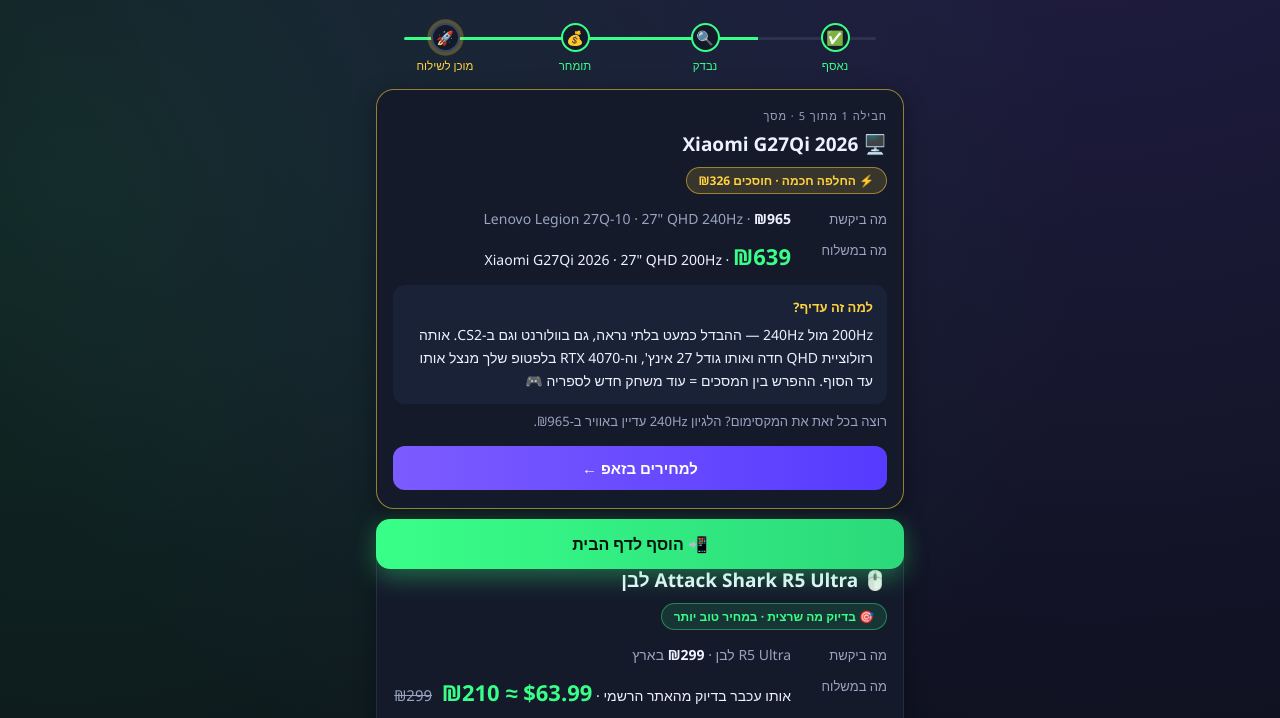
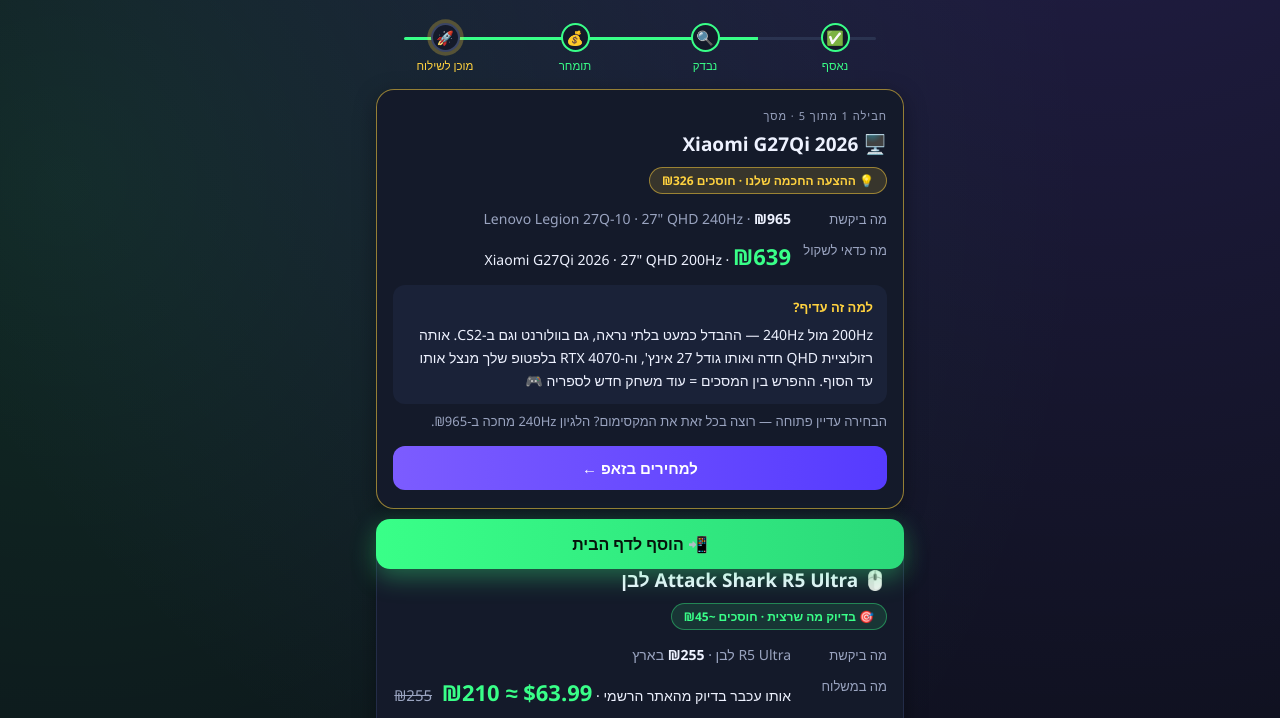
Before and after one commit to kazmikidev-afk/kazmikidev-afk.github.io, a plain HTML site: page avi-setup/index.html in a window 1280 px wide. Shown: the part 215-933 px from the top of the page. Drawn offline with Linux system fonts and the light colour scheme.

Commit message:
avi-setup: open monitor choice, current Israel mouse price

```diff
--- a/avi-setup/index.html
+++ b/avi-setup/index.html
@@ -105,13 +105,13 @@
   <div class="card sub-border">
     <div class="pkg">חבילה 1 מתוך 5 · מסך</div>
     <h2>🖥️ Xiaomi G27Qi 2026</h2>
-    <span class="badge swap">⚡ החלפה חכמה · חוסכים ₪326</span>
+    <span class="badge swap">💡 ההצעה החכמה שלנו · חוסכים ₪326</span>
     <div class="row"><div class="k">מה ביקשת</div><div class="was">Lenovo Legion 27Q-10 · 27" QHD 240Hz · <b>₪965</b></div></div>
-    <div class="row"><div class="k">מה במשלוח</div><div>Xiaomi G27Qi 2026 · 27" QHD 200Hz · <span class="price">₪639</span></div></div>
+    <div class="row"><div class="k">מה כדאי לשקול</div><div>Xiaomi G27Qi 2026 · 27" QHD 200Hz · <span class="price">₪639</span></div></div>
     <div class="why"><span class="t">למה זה עדיף?</span>
       200Hz מול 240Hz — ההבדל כמעט בלתי נראה, גם בוולורנט וגם ב-CS2. אותה רזולוציית QHD חדה ואותו גודל 27 אינץ', וה-RTX 4070 בלפטופ שלך מנצל אותו עד הסוף. ההפרש בין המסכים = עוד משחק חדש לספריה 🎮
     </div>
-    <div class="note-line">רוצה בכל זאת את המקסימום? הלגיון 240Hz עדיין באוויר ב-₪965.</div>
+    <div class="note-line">הבחירה עדיין פתוחה — רוצה בכל זאת את המקסימום? הלגיון 240Hz מחכה ב-₪965.</div>
     <a class="buy" href="https://www.zap.co.il/model.aspx?modelid=1237246">למחירים בזאפ ←</a>
   </div>
 
@@ -119,9 +119,9 @@
   <div class="card">
     <div class="pkg">חבילה 2 מתוך 5 · עכבר</div>
     <h2>🖱️ Attack Shark R5 Ultra לבן</h2>
-    <span class="badge same">🎯 בדיוק מה שרצית · במחיר טוב יותר</span>
-    <div class="row"><div class="k">מה ביקשת</div><div class="was">R5 Ultra לבן · <b>₪299</b> בארץ</div></div>
-    <div class="row"><div class="k">מה במשלוח</div><div>אותו עכבר בדיוק מהאתר הרשמי · <span class="price">$63.99 ≈ ₪210</span> <span class="old-price">₪299</span></div></div>
+    <span class="badge same">🎯 בדיוק מה שרצית · חוסכים ~₪45</span>
+    <div class="row"><div class="k">מה ביקשת</div><div class="was">R5 Ultra לבן · <b>₪255</b> בארץ</div></div>
+    <div class="row"><div class="k">מה במשלוח</div><div>אותו עכבר בדיוק מהאתר הרשמי · <span class="price">$63.99 ≈ ₪210</span> <span class="old-price">₪255</span></div></div>
     <div class="why"><span class="t">למה זה בועט?</span>
       39 גרם של סיבי פחמן, חיישן PAW3950MAX ו-8000Hz — נשק אמיתי לתחרותי. משלוח חינם, ומתחת ל-75$ אז בלי מע"מ.
     </div>
```
